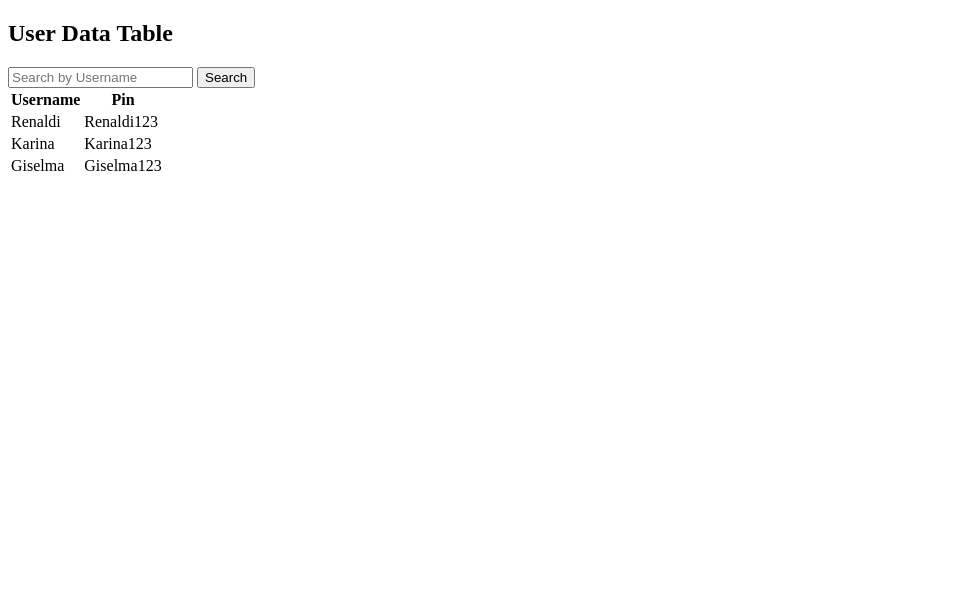
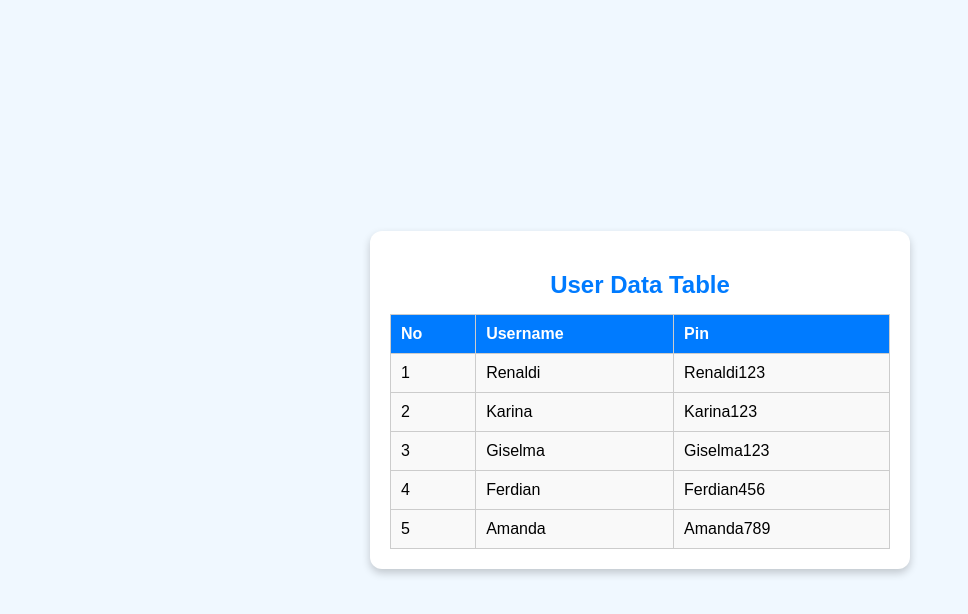
Before and after one commit to RenaldiSentosa/pbo-ipwija, a plain HTML site: page index.html in a window 1280 px wide. Shown: the whole page, without its empty margins (0-968 px from the left). Drawn offline with Linux system fonts and the light colour scheme.

Commit message:
Update index.html

```diff
--- a/index.html
+++ b/index.html
@@ -3,9 +3,53 @@
 <head>
     <meta charset="UTF-8">
     <meta name="viewport" content="width=device-width, initial-scale=1.0">
-    <title>Data Table with Search</title>
+    <title>Data Table</title>
     <style>
-        /* CSS Tetap Sama */
+        body {
+            font-family: Arial, sans-serif;
+            background: #f0f8ff;
+            margin: 0;
+            padding: 0;
+            display: flex;
+            justify-content: center;
+            align-items: center;
+            height: 100vh;
+        }
+
+        .data-container {
+            background-color: #ffffff;
+            padding: 20px;
+            border-radius: 12px;
+            box-shadow: 0 4px 8px rgba(0, 0, 0, 0.2);
+            width: 500px;
+            text-align: center;
+        }
+
+        h2 {
+            margin-bottom: 15px;
+            color: #007BFF;
+        }
+
+        table {
+            width: 100%;
+            border-collapse: collapse;
+            margin-top: 15px;
+        }
+
+        th, td {
+            padding: 10px;
+            border: 1px solid #ccc;
+            text-align: left;
+        }
+
+        th {
+            background-color: #007BFF;
+            color: white;
+        }
+
+        td {
+            background-color: #f9f9f9;
+        }
     </style>
 </head>
 <body>
@@ -15,42 +59,32 @@
         const app = {
             mdl: {
                 users: [
-                    { username: 'Renaldi', pin: 'Renaldi123' },
-                    { username: 'Karina', pin: 'Karina123' },
-                    { username: 'Giselma', pin: 'Giselma123' },
+                    { no: 1, username: 'Renaldi', pin: 'Renaldi123' },
+                    { no: 2, username: 'Karina', pin: 'Karina123' },
+                    { no: 3, username: 'Giselma', pin: 'Giselma123' },
+                    { no: 4, username: 'Ferdian', pin: 'Ferdian456' },
+                    { no: 5, username: 'Amanda', pin: 'Amanda789' },
                 ],
             },
             vew: {
-                mainView: function () {
-                    console.log("Rendering main view...");
-                    return `
-                        <div class="data-container">
-                            <h2>User Data Table</h2>
-                            <input type="text" id="userSearch" placeholder="Search by Username" />
-                            <button id="searchBtn">Search</button>
-                            <div id="userTable">
-                                ${app.vew.renderTable(app.mdl.users)}
-                            </div>
-                        </div>
-                    `;
-                },
                 renderTable: function (users) {
                     console.log("Rendering table with users:", users);
-                    if (users.length === 0) {
-                        return `<p class="no-data">No data found!</p>`;
-                    }
 
                     const rows = users.map(user => `
                         <tr>
+                            <td>${user.no}</td>
                             <td>${user.username}</td>
                             <td>${user.pin}</td>
                         </tr>
                     `).join('');
 
                     return `
+                        <div class="data-container">
+                            <h2>User Data Table</h2>
                             <table>
                                 <thead>
                                     <tr>
+                                        <th>No</th>
                                         <th>Username</th>
                                         <th>Pin</th>
                                     </tr>
@@ -59,6 +93,7 @@
                                     ${rows}
                                 </tbody>
                             </table>
+                        </div>
                     `;
                 },
             },
@@ -67,24 +102,11 @@
                     console.log("Initializing app...");
                     const container = document.getElementById('root');
                     if (container) {
-                        console.log("Container found. Rendering view...");
-                        container.innerHTML = app.vew.mainView();
+                        console.log("Container found. Rendering table...");
+                        container.innerHTML = app.vew.renderTable(app.mdl.users);
                     } else {
                         console.error("Root container not found!");
                     }
-
-                    document.getElementById('searchBtn').addEventListener('click', app.ctr.searchUser);
-                },
-                searchUser: function () {
-                    const searchInput = document.getElementById('userSearch').value.trim().toLowerCase();
-                    console.log("Search input:", searchInput);
-
-                    const filteredUsers = app.mdl.users.filter(user =>
-                        user.username.toLowerCase().includes(searchInput)
-                    );
-
-                    console.log("Filtered users:", filteredUsers);
-                    document.getElementById('userTable').innerHTML = app.vew.renderTable(filteredUsers);
                 },
             },
         };
```
Lines whose indentation alone changed are shown as unchanged.
